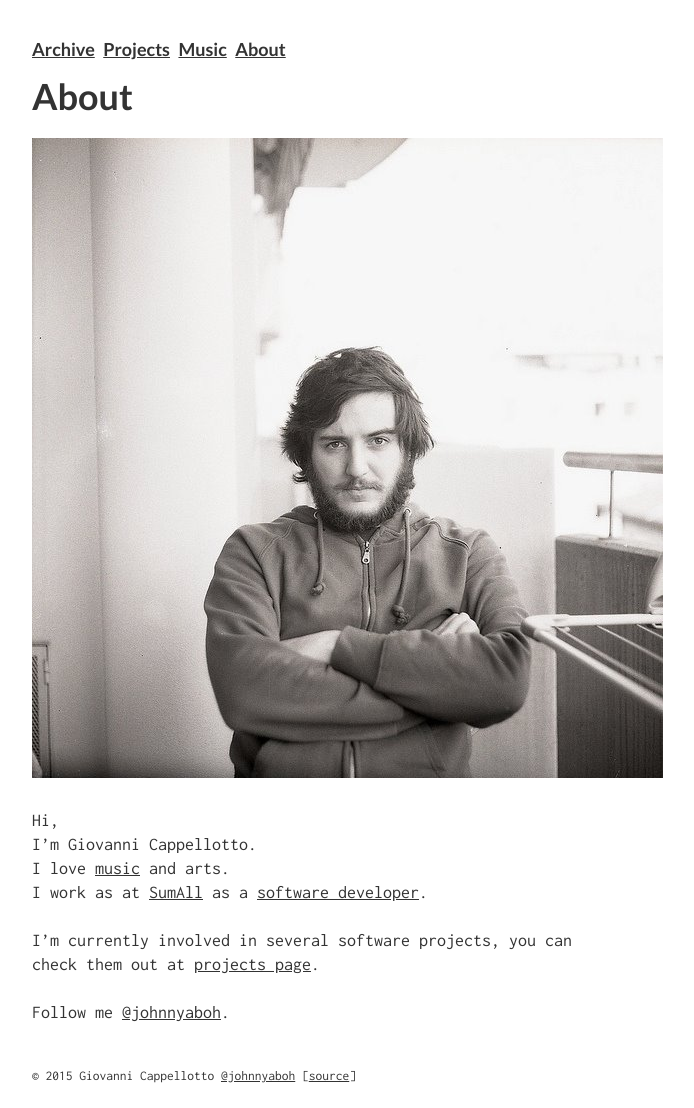
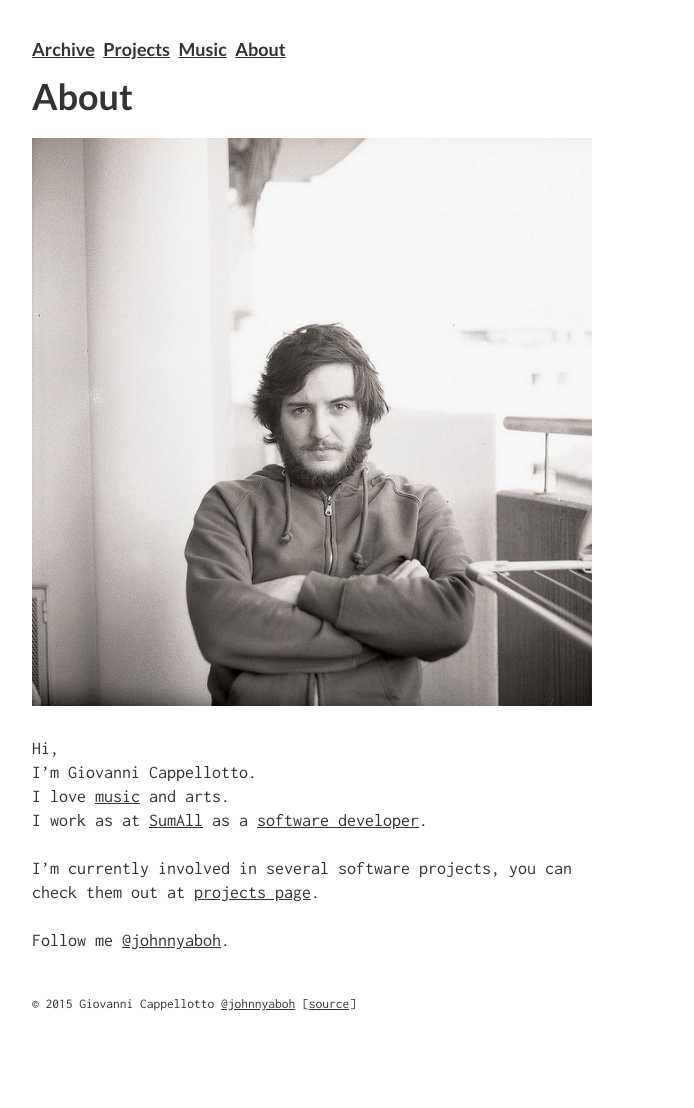
Before and after one commit to curlybracketshq/giovanni.curlybrackets.it, a Jekyll site: the page built from about.markdown, in a window 1280 px wide. Shown: the whole page, without its empty margins (328-1022 px from the left). Built offline with Jekyll 4.4.1, drawn with Linux system fonts in a browser that asks for light colours; after the commit the page ends 1036 px from its top, so only the background shows below that.

Commit message:
Fix img style issue

```diff
--- a/stylesheets/style.css
+++ b/stylesheets/style.css
@@ -152,6 +152,10 @@ hr:after {
   letter-spacing: 2em;
 }
 
+img, video, canvas {
+  max-width: 100%;
+}
+
 article header {
   margin-bottom: 20px;
 }
@@ -190,8 +194,4 @@ footer * {
     width: auto;
     max-width: 100%;
   }
-
-  img, video, canvas {
-    max-width: 100%;
-  }
 }
```
